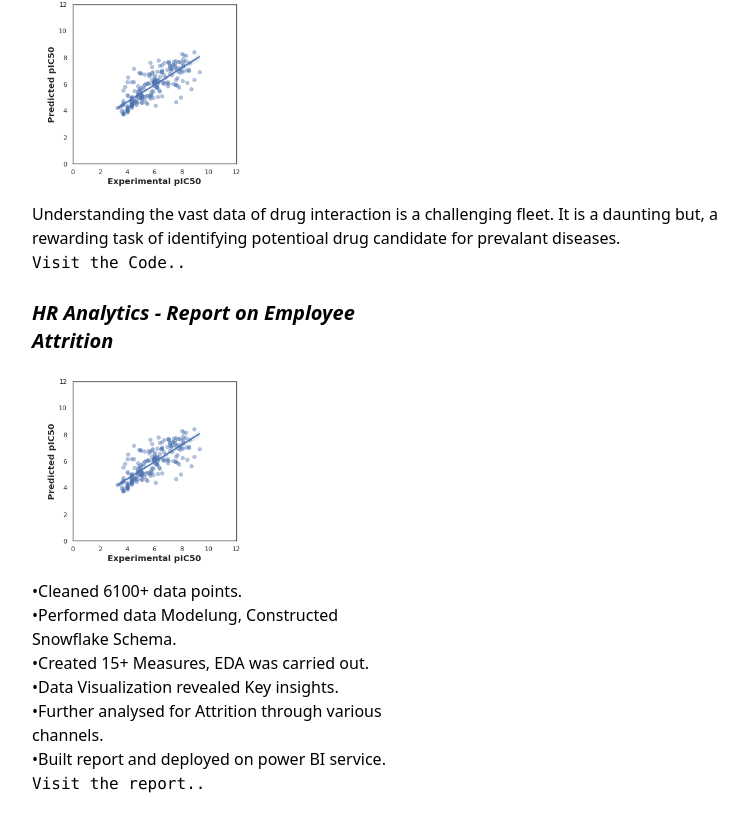
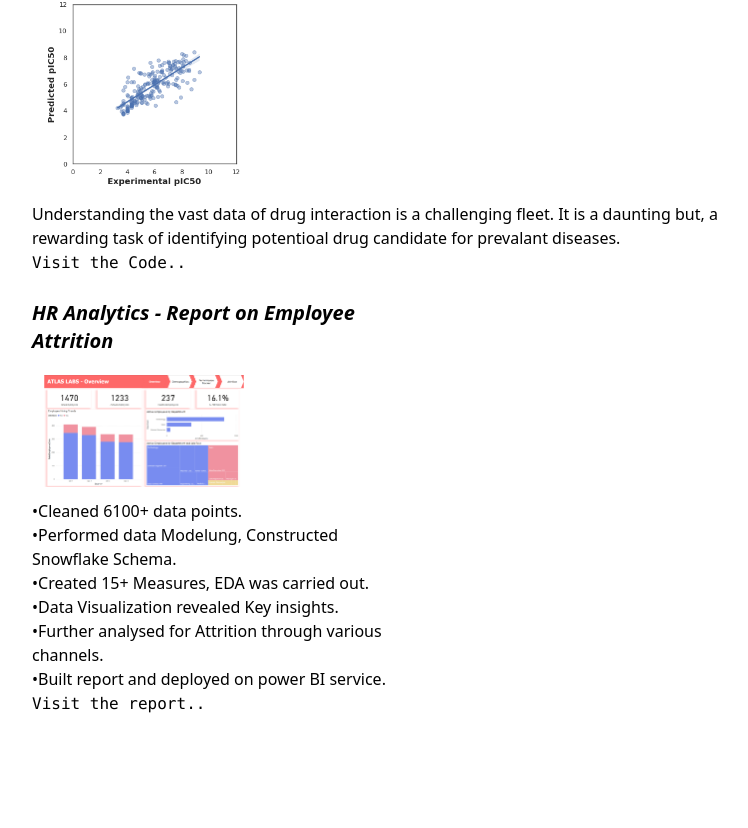
Before and after one commit to SafeKepper/bhuvi-web, a Next.js app: page /Home in a window 1280 px wide. Shown: the part 1024-1852 px from the top of the page, without its empty margins (200-948 px from the left). Built offline with nearby package versions, Linux system fonts and the light colour scheme.

Commit message:
New post

```diff
--- a/app/components/projects.js
+++ b/app/components/projects.js
@@ -3,6 +3,7 @@ import Image from "next/image";
 import profilePic from "../../public/image/profile.jpeg";
 import Link from "next/link";
 import pIC50 from "../../public/image/graph_pIC50.png"
+import report from "../../public/image/report.png"
 // import { TECollapse, TERipple } from "tw-elements-react";
 
 export default function Projects() {
@@ -37,7 +38,7 @@ export default function Projects() {
                     HR Analytics - Report on Employee Attrition
                 </h4>
                 <div className="flex flex-row">
-                <Image className="m-3" width="200" height="200" src={pIC50} alt="linkedin--v2"/>
+                <Image className="m-3" width="200" height="200" src={report} alt="linkedin--v2"/>
                 </div>
                 <p className="text-black">
                 •Cleaned 6100+ data points.<br/>
```
Also changed, not shown: public/image/report.png (added).
